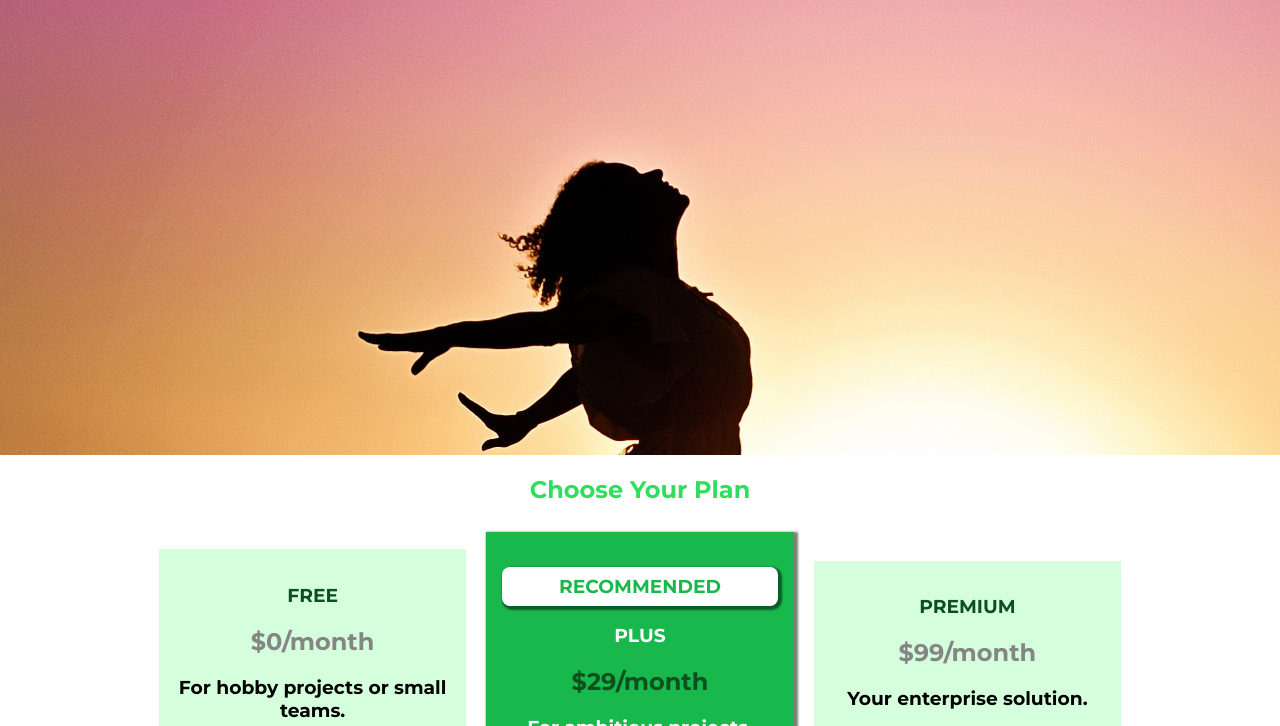
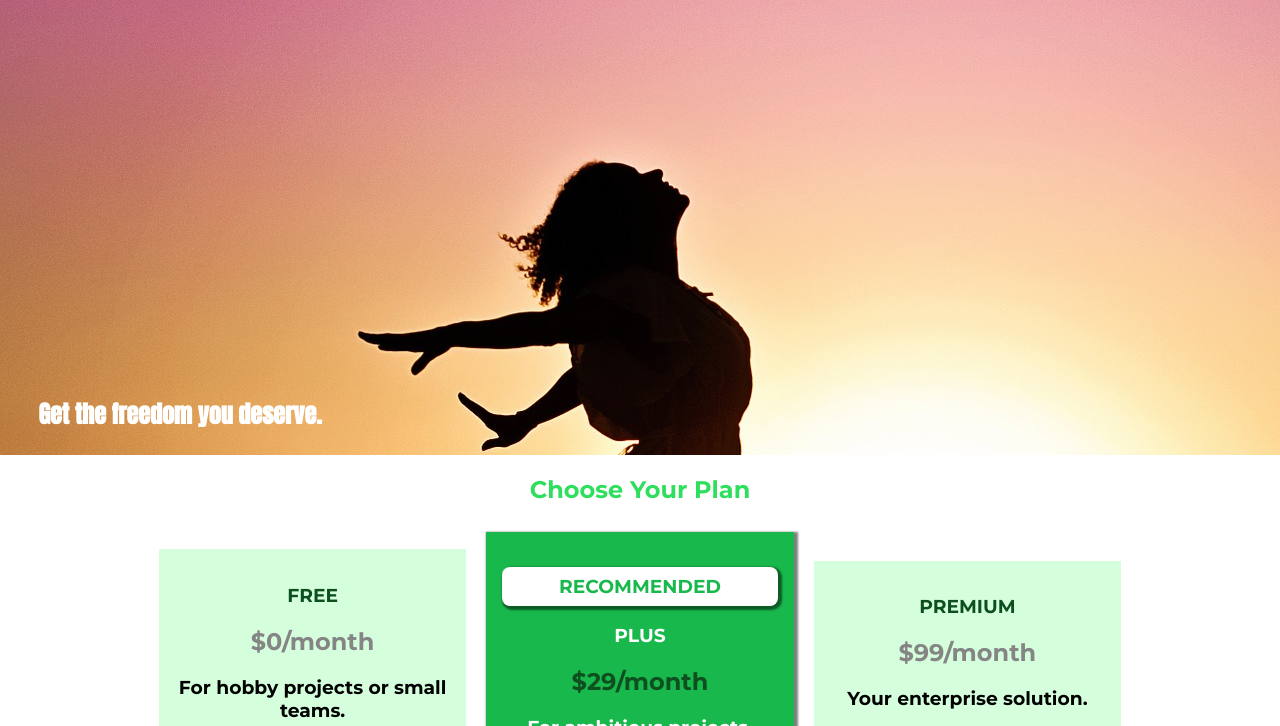
Before and after one commit to dsomleff/css-camp, a plain HTML site: page uHost/index.html in a window 1280 px wide. Shown: the part 73-799 px from the top of the page. Drawn offline with Linux system fonts and the light colour scheme.

Commit message:
Position Notes and HW

```diff
--- a/uHost/main.css
+++ b/uHost/main.css
@@ -5,7 +5,8 @@
     background: url("img/freedom.jpg");
     width: 100%;
     height: 528px;
-    padding: 10px;
+    padding: 16px;
+    position: relative;
 }
 
 .section-title {
@@ -16,6 +17,9 @@
 #product-overview h1 {
     color: white;
     font-family: 'Anton', sans-serif;
+    position: absolute;
+    top: 85%;
+    left: 3%;
 }
 
 /*
```
Also changed, not shown: 1 other file.
